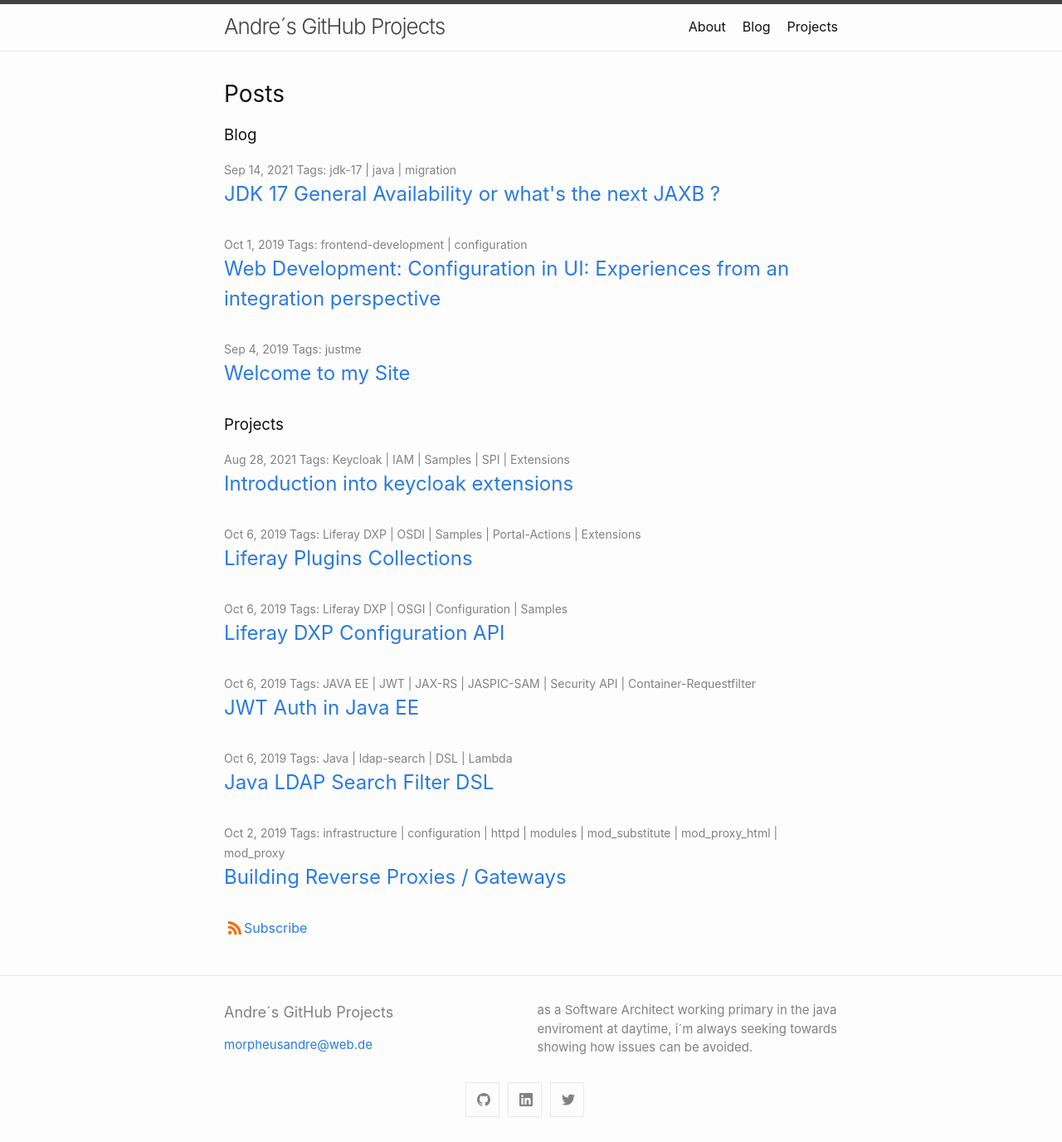
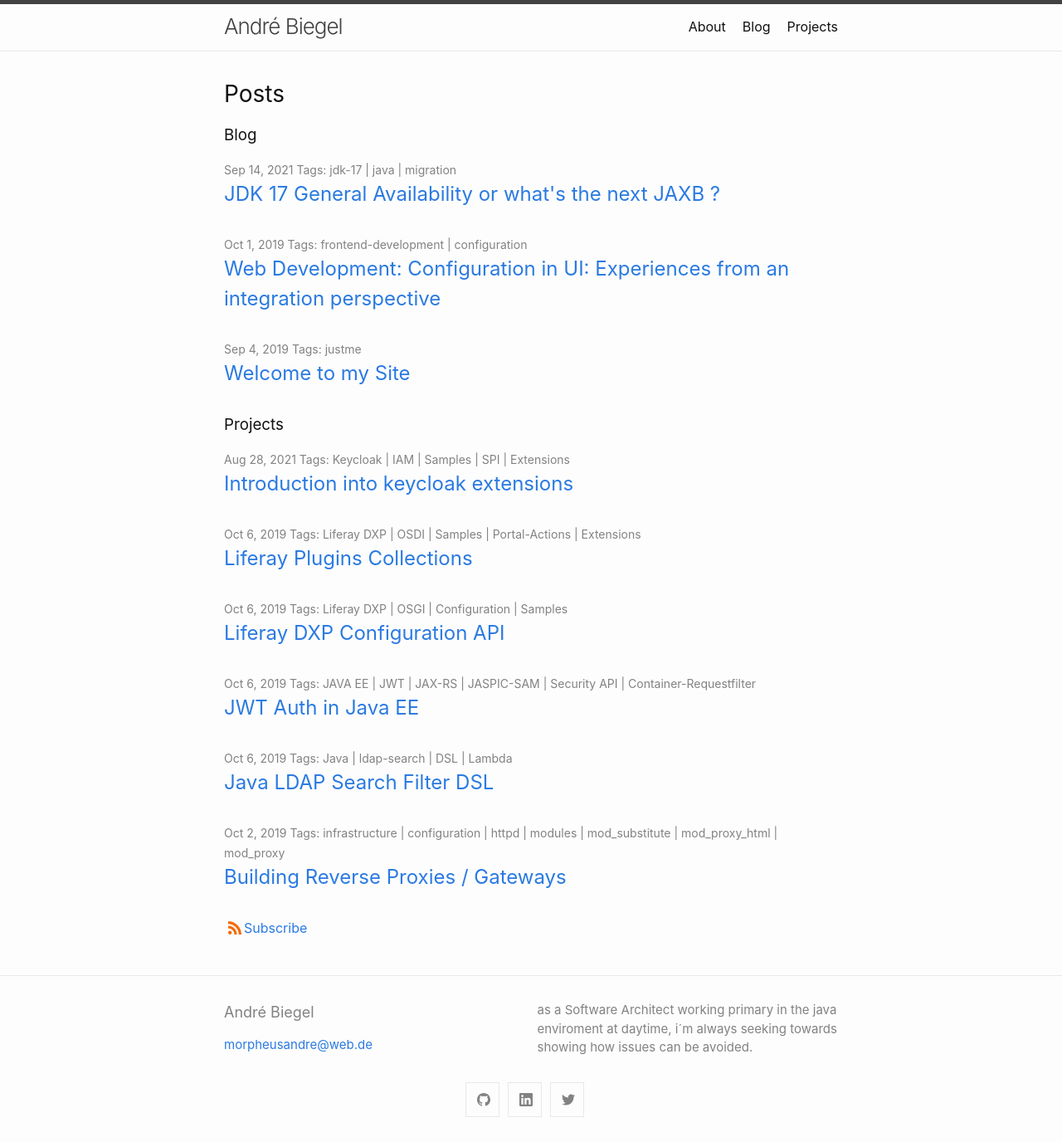
Before and after one commit to andrebiegel/andrebiegel.github.io, a Jekyll site: the page built from index.md, in a window 1280 px wide. Shown: the whole page at 83% size. Built offline with Jekyll 4.4.1, drawn with Linux system fonts in a browser that asks for light colours.

Commit message:
changing title

```diff
--- a/_config.yml
+++ b/_config.yml
@@ -13,7 +13,7 @@
 # you will see them accessed via {{ site.title }}, {{ site.email }}, and so on.
 # You can create any custom variable you would like, and they will be accessible
 # in the templates via {{ site.myvariable }}.
-title: Andre´s GitHub Projects
+title: André Biegel
 email: morpheusandre@web.de
 description: >- # this means to ignore newlines until "baseurl:"
   as a Software Architect working primary in the java enviroment at daytime, i´m always seeking towards showing how issues can be avoided.
```
